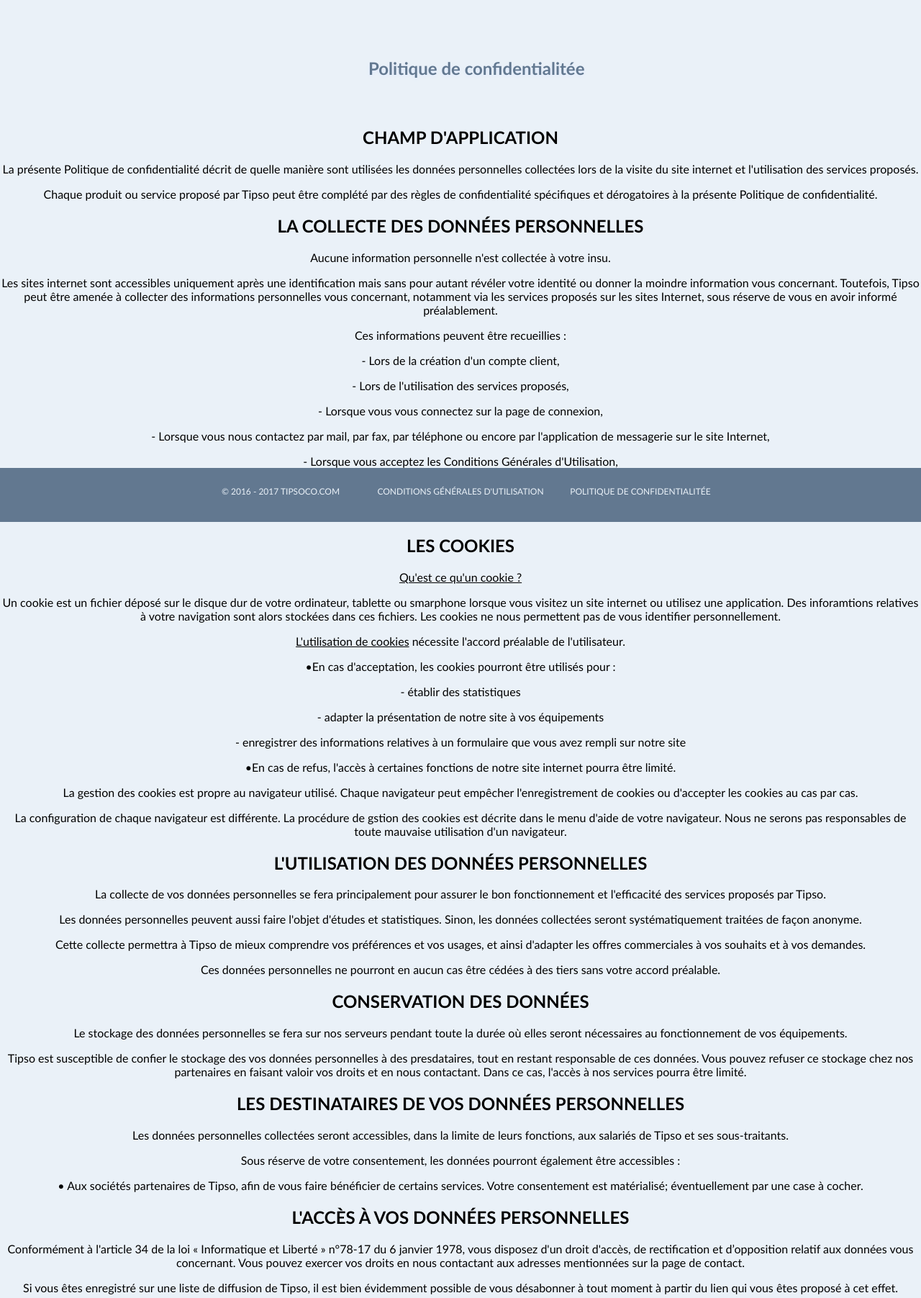
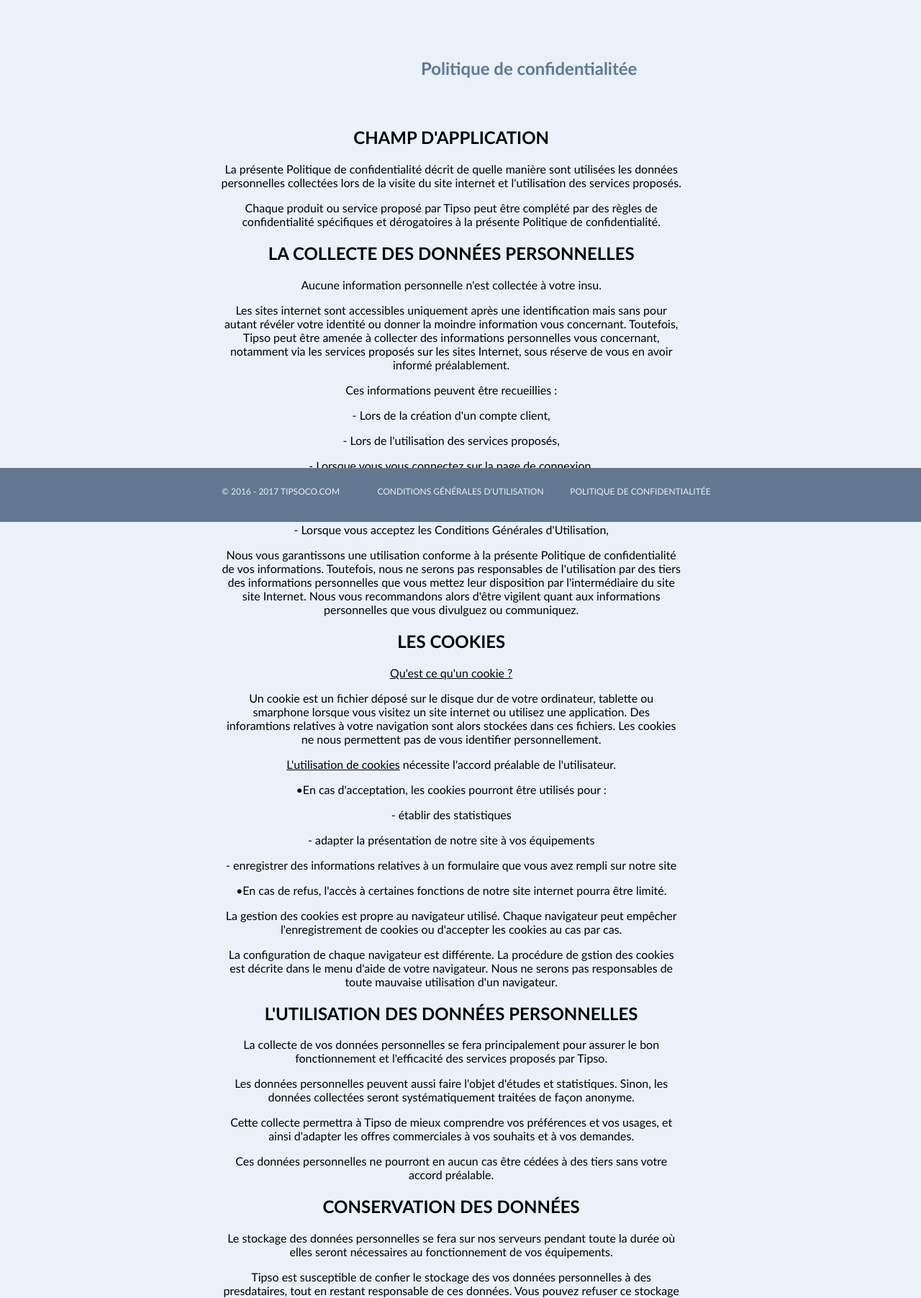
Before and after one commit to tipsocoproject/Tipso, a PHP site: page /Vue/politique_de_confidentialitee.php in a window 1280 px wide. Shown: the part 75-1878 px from the top of the page at 72% size. Run offline with PHP 8.4, Linux system fonts and the light colour scheme.

Commit message:
COMITAGE DE L'ESPACE

```diff
--- a/Styles/politique.style.css
+++ b/Styles/politique.style.css
@@ -1,16 +1,10 @@
 
-textarea{
-	position: relative;
-	left: 35vh;
-	width: 100vh;
-	height: 100vh;
-}
 
 h1 {
 	top: 8vh;
 	width: 600px;
 	position: relative;
-	left: 40%;
+	left: 20%;
 	color:#627890;
     text-shadow: rgb(224, 234, 255) 0px 2px 5px;
     font-size: 3vh;
@@ -23,3 +17,11 @@ body{
 h2, p {
 	text-align: center;
 }
+
+div {
+	position: relative;
+	left: 24%;
+	text-align: center;
+	width: 50%;
+	height: 80%;
+}
--- a/Vue/CGU.php
+++ b/Vue/CGU.php
@@ -18,7 +18,7 @@
 				<br>
 				<br>
 				<br>
-				<div class="div"></div>
+				<div class="div">
 
 					<h2>Introduction</h3>
 					<p>Devant le développement des nouveaux outils de communication, il est nécessaire de porter une attention particulière à la protection de la vie privée. C'est pourquoi, nous nous engageons à respecter la confidentialité des renseignements personnels que nous collectons.</p>
--- a/Vue/politique_de_confidentialitee.php
+++ b/Vue/politique_de_confidentialitee.php
@@ -10,6 +10,7 @@
 			include("header.html")
 		?>
 			<body>
+				<div class="div">
 				<h1>Politique de confidentialitée</h1>
 
 				<br>
@@ -18,24 +19,20 @@
 				<br>
 				<br>
 
-				<div class="block">
-			<span class="carre"></span>
-			<span class="content-carre"></span>
+
+
+
 			<h2 class="block-title">CHAMP D'APPLICATION</h2>
-			<div class="container">
-				<div class="container-description">
+
 					<p>La présente Politique de confidentialité décrit de quelle manière sont utilisées les données personnelles collectées lors de la visite du site internet et l'utilisation des services proposés.</p>
 					<p>Chaque produit ou service proposé par Tipso peut être complété par des règles de confidentialité spécifiques et dérogatoires à la présente Politique de confidentialité.</p>
-				</div>
-			</div>
-		</div>
 
-		<div class="block-alt">
-			<span class="carre"></span>
-			<span class="content-carre"></span>
+
+
+
+
 			<h2 class="block-title">LA COLLECTE DES DONNÉES PERSONNELLES</h2>
-			<div class="container">
-				<div class="container-description">
+
 					<p align="center">Aucune information personnelle n'est collectée à votre insu.</p>
 					<p>Les sites internet sont accessibles uniquement après une identification mais sans pour autant révéler votre identité ou donner la moindre information vous concernant. Toutefois, Tipso peut être amenée à collecter des informations personnelles vous concernant, notamment via les services proposés sur les sites Internet, sous réserve de vous en avoir informé préalablement.</p>
 					<p>Ces informations peuvent être recueillies :</p>
@@ -45,16 +42,13 @@
 					<p>- Lorsque vous nous contactez par mail, par fax, par téléphone ou encore par l'application de messagerie sur le site Internet,</p>
 					<p>- Lorsque vous acceptez les Conditions Générales d'Utilisation,</p>
 					<p>Nous vous garantissons une utilisation conforme à la présente Politique de confidentialité de vos informations. Toutefois, nous ne serons pas responsables de l'utilisation par des tiers des informations personnelles que vous mettez  leur disposition par l'intermédiaire du site site Internet. Nous vous recommandons alors d'être vigilent quant aux informations personnelles que vous divulguez ou communiquez.</p>
-				</div>
-			</div>
-		</div>
 
-		<div class="block">
-			<span class="carre"></span>
-			<span class="content-carre"></span>
+
+
+
+
 			<h2 class="block-title">LES COOKIES</h2>
-			<div class="container">
-				<div class="container-description">
+
 					<p><u>Qu'est ce qu'un cookie ?</u></p>
 					<p>Un cookie est un fichier déposé sur le disque dur de votre ordinateur, tablette ou smarphone lorsque vous visitez un site internet ou utilisez une application. Des inforamtions relatives à votre navigation sont alors stockées dans ces fichiers. Les cookies ne nous permettent pas de vous identifier personnellement.</p>
 					<p><u>L'utilisation de cookies</u> nécessite l'accord préalable de l'utilisateur.</p>
@@ -65,116 +59,75 @@
 					<p>•En cas de refus, l'accès à certaines fonctions de notre site internet pourra être limité.</p>
 					<p>La gestion des cookies est propre au navigateur utilisé. Chaque navigateur peut empêcher l'enregistrement de cookies ou d'accepter les cookies au cas par cas.</p>
 					<p>La configuration de chaque navigateur est différente. La procédure de gstion des cookies est décrite dans le menu d'aide de votre navigateur. Nous ne serons pas responsables de toute mauvaise utilisation d'un navigateur.</p>
-				</div>
-			</div>
-		</div>
 
-		<div class="block-alt">
-			<span class="carre"></span>
-			<span class="content-carre"></span>
+
+
+
+
+
 			<h2 class="block-title">L'UTILISATION DES DONNÉES PERSONNELLES</h2>
-			<div class="container">
-				<div class="container-description">
+
 					<p>La collecte de vos données personnelles se fera principalement pour assurer le bon fonctionnement et l'efficacité des services proposés par Tipso.</p>
 					<p>Les données personnelles peuvent aussi faire l'objet d'études et statistiques. Sinon, les données collectées seront systématiquement traitées de façon anonyme.</p>
 					<p>Cette collecte permettra à Tipso de mieux comprendre vos préférences et vos usages, et ainsi d'adapter les offres commerciales à vos souhaits et à vos demandes.</p>
 					<p>Ces données personnelles ne pourront en aucun cas être cédées à des tiers sans votre accord préalable.</p>
-				</div>
-			</div>
-		</div>
 
-		<div class="block">
-			<span class="carre"></span>
-			<span class="content-carre"></span>
+
+
 			<h2 class="block-title">CONSERVATION DES DONNÉES</h2>
-			<div class="container">
-				<div class="container-description">
+
 					<p>Le stockage des données personnelles se fera sur nos serveurs pendant toute la durée où elles seront nécessaires au fonctionnement de vos équipements.</p>
 					<p>Tipso est susceptible de confier le stockage des vos données personnelles à des presdataires, tout en restant responsable de ces données. Vous pouvez refuser ce stockage chez nos partenaires en faisant valoir vos droits et en nous contactant. Dans ce cas, l'accès à nos services pourra être limité.</p>
-				</div>
-			</div>
-		</div>
 
-		<div class="block-alt">
-			<span class="carre"></span>
-			<span class="content-carre"></span>
+
+
 			<h2 class="block-title">LES DESTINATAIRES DE VOS DONNÉES PERSONNELLES</h2>
-			<div class="container">
-				<div class="container-description">
+
 					<p>Les données personnelles collectées seront accessibles, dans la limite de leurs fonctions, aux salariés de Tipso et ses sous-traitants.</p>
 					<p>Sous réserve de votre consentement, les données pourront également être accessibles :</p>
 					<p>• Aux sociétés partenaires de Tipso, afin de vous faire bénéficier de certains services. Votre consentement est matérialisé; éventuellement par une case à cocher.</p>
-				</div>
-			</div>
-		</div>
 
-		<div class="block">
-			<span class="carre"></span>
-			<span class="content-carre"></span>
+
+
 			<h2 class="block-title">L'ACCÈS À VOS DONNÉES PERSONNELLES</h2>
-			<div class="container">
-				<div class="container-description">
+
 					<p>Conformément à l'article 34 de la loi « Informatique et Liberté » n°78-17 du 6 janvier 1978, vous disposez d'un droit d'accès, de rectification et d’opposition relatif aux données vous concernant. Vous pouvez exercer vos droits en nous contactant aux adresses mentionnées sur la page de contact.</p>
 					<p>Si vous êtes enregistré sur une liste de diffusion de Tipso, il est bien évidemment possible de vous désabonner à tout moment à partir du lien qui vous êtes proposé à cet effet.</p>
-				</div>
-			</div>
-		</div>
 
-		<div class="block-alt">
-			<span class="carre"></span>
-			<span class="content-carre"></span>
+
+
+
 			<h2 class="block-title">SÉCURITÉ ET RESPECT DE VOTRE VIE PRIVÉE</h2>
-			<div class="container">
-				<div class="container-description">
 					<p>Tipso prend toutes les mesures nécessaires relatives au respect de votre vie privée et à l'utilisation de vos données personnelles.</p>
 					<p>Tipso, notamment avec Domisep, s'engage à vous garantir la sécurité, l'intégrité, la qualité et la confidentialité des informations automatiquement collectées lors de l'usage d'équipements connectés et de la visite du site internet; ceci afin d'assurer une immunité maximum.</p>
 					<p>Ce site a fait l'objet d'une déclaration auprès de la Commission Nationale Informatique et Libertés. Les informations que vous nous communiquerez seront traitées selon les dispositions légales applicables et notamment de la loi "Informatique et Libertés" n°78-17 du 6 janvier 1978. Tipso prend toutes les mesures  nécessaires au respect de l’article 34 de la loi précédemment citée qui indique que « le responsable du traitement est tenu de prendre toutes précautions utiles, au regard de la nature des données et des risques présentés par le traitement, pour préserver la sécurité des données et, notamment, empêcher qu’elles soient déformées, endommagées, ou que des tiers non autorisés y aient accès ».</p>
 					<p>Pour assurer la protection des données personnelles, Tipso procède à l'évaluation et à l'évolution de ses dispositifs de sécurisation. Vous êtes régulièrement notifiés des évolutions effectuées concernant la sécurité des données personnelles lors de l'utilisation du site Internet. Vous devez acceptez ces changements pour intégrer les dernières modifications de fonctionnalités et éléments ed sécurité.</p>
-				</div>
-			</div>
-		</div>
 
-		<div class="block">
-			<span class="carre"></span>
-			<span class="content-carre"></span>
+
 			<h2 class="block-title">PROTECTION DES MINEURS</h2>
-			<div class="container">
-				<div class="container-description">
+
 					<p>Le site internet et les services proposés ne sont pas destinés aux mineurs et ne sont donc pas suscetibles de collecter leurs données personnelles. Toutefois, si des mineurs utilisaient le site internet, ils agiraient sous la responsabilité des personnes investies de l'autorité parentale.</p>
-				</div>
-			</div>
-		</div>
 
-		<div class="block-alt">
-			<span class="carre"></span>
-			<span class="content-carre"></span>
+
+
+
 			<h2 class="block-title">LES MODIFICATIONS DE LA PRÉSENTE POLITIQUE DE CONFIDENTIALITÉ</h2>
-			<div class="container">
-				<div class="container-description">
+
 					<p>La présente Politique de confidentialité est la seule opposable jusqu'à ce qu'une nouvelle version la remplace.</p>
 					<p>La présente Politique de confidentialité est susceptible d'évolution. Il vous est conseillé de les consulter régulièrement.</p>
-				</div>
-			</div>
-		</div>
 
-		<div class="block">
-			<span class="carre"></span>
-			<span class="content-carre"></span>
+
+
 			<h2 class="block-title">LES LIENS HYPERTEXTES</h2>
-			<div class="container">
-				<div class="container-description">
+
 					<p>La mise en place d'un lien hypertexte vers le site http://www.tipso.fr nécessite une autorisation préalable écrite. Faites votre demande à : marketing@tipso.com.</p>
 					<p>Tipso ne peut en aucun cas être responsable de la mise à disposition des sites qui font l'objet d'un lien hypertexte à partir du site http://www.tipso.com, et n'est responsable sur le contenu, les produits, les services, etc disponibles sur ces sites ou à partir de ces sites.</p>
-				</div>
-			</div>
-		</div>
 
-		<div class="block-alt">
-			<span class="carre"></span>
-			<span class="content-carre"></span>
+
+
+
 			<h2 class="block-title">CONTACT</h2>
-			<div class="container">
-				<div class="container-description">
+
 					<p align="center"><u>Courrier</u> :</p>
 					<p align="center">Tipso</p>
 					<p align="center">Service de Communication</p>
@@ -182,7 +135,11 @@
 					<p align="center">75006 - Paris</p>
 					<p align="center"><u>Mail</u> : sc@tipso.com</p>
 					<p align="left">Dernière mise à jour : 16/01/2017</p>
+	</div>
 			</body>
+			<br>
+			<br>
+			<br>
 		<?php
 			include("footer.html")
 		?>
```
Also changed, not shown: Styles/cgu.style.css (+9 -5 lines).
